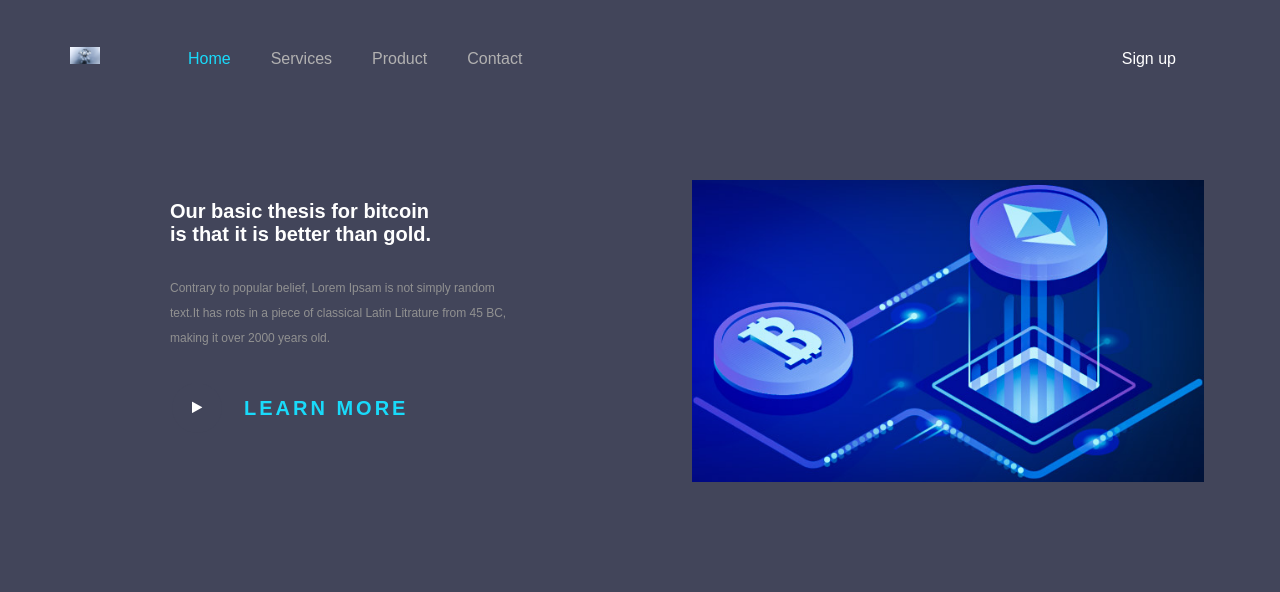
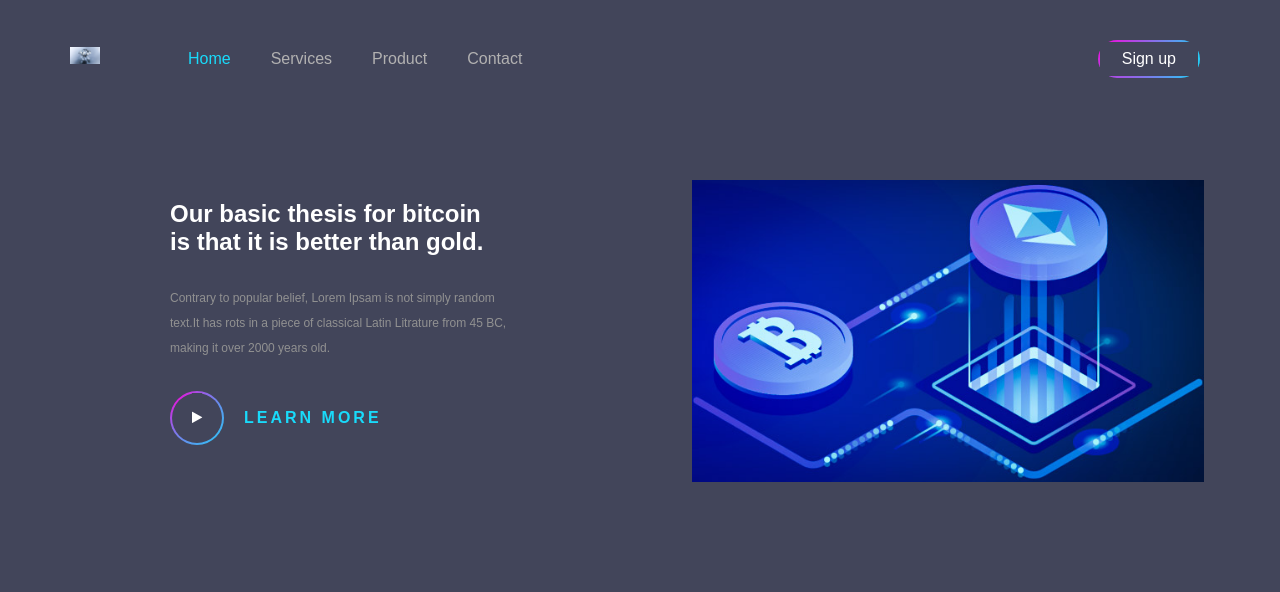
Before and after one commit to minhaz57/demo-web-site, a plain HTML site: page index.html in a window 1280 px wide. Shown: the top 592 px of the page. Drawn offline with Linux system fonts and the light colour scheme.

Commit message:
Update style.css

```diff
--- a/style.css
+++ b/style.css
@@ -44,7 +44,7 @@
   border: 2px solid transparent;
   border-radius: 20px;
   background-image: linear-gradient(#42455a, #42455a),
-    radial-gradient(circle top left, #fd00da, #19d7f8);
+    radial-gradient(circle at top left, #fd00da, #19d7f8);
   background-origin: border-box;
   background-clip: content-box,
     border-box;
@@ -68,7 +68,7 @@
   float:left;
 }
 .App-text h1{
-    font-size:20px;
+    font-size:24px;
     width:640px;
     postion:relative;
     margin-left:40px;
@@ -100,7 +100,7 @@
   border: 2px solid transparent;
   border-radius: 50%;
   background-image: linear-gradient(#42455a, #42455a),
-  radial-gradient(circle top left, #fd00da, #19d7f8);
+  radial-gradient(circle at top left, #fd00da, #19d7f8);
   background-origin: border-box;
   background-clip: content-box,
   border-box;
@@ -115,7 +115,7 @@
 small{
   margin:auto 20px;
   cursor:pointer;
-  font-size: 20px;
+  font-size: 16px;
   color: #19dafa;
   letter-spacing:3px;
 
```
